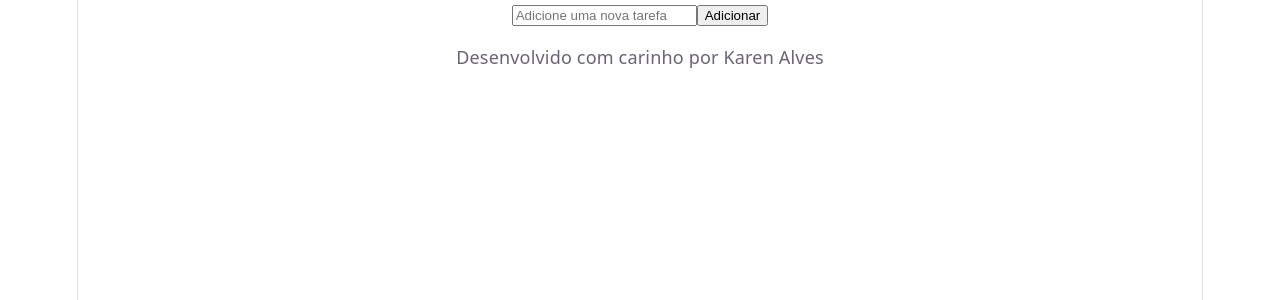
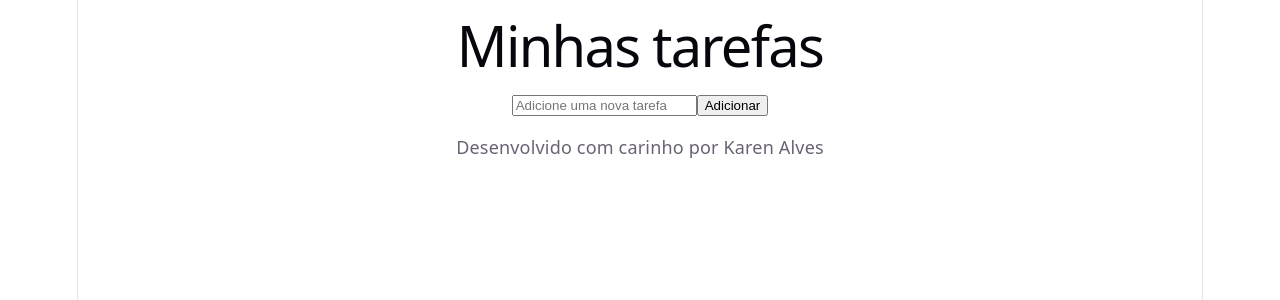
Before and after one commit to karenaraujodev/react-todo-list, a React (Vite) app in the folder TodoList/: page / in a window 1280 px wide. Shown: the top 300 px of the page. Built offline with nearby package versions, Linux system fonts and the light colour scheme.

Commit message:
refactor: split app into reusable components

```diff
--- a/TodoList/src/App.jsx
+++ b/TodoList/src/App.jsx
@@ -1,17 +1,18 @@
 import './App.css'
+import Header from './header'
+import TaskForm from './TaskForm'
+import TaskList from './TaskList'
+import Footer from './Footer'
 
 function App() {
   return (
     <>
-      <header />
+      <Header />
       <main>
-        <input type="text" placeholder="Adicione uma nova tarefa"/>
-        <button id='addItem'>Adicionar</button>
-        <ul id='list'></ul>
+        <TaskForm />
+        <TaskList />
       </main>
-      <footer>
-        <p>Desenvolvido com carinho por Karen Alves </p>
-      </footer>
+      <Footer />
     </>
 
 
--- /dev/null
+++ b/TodoList/src/Footer.jsx
@@ -0,0 +1,8 @@
+function Footer() {
+    return (
+        <footer>
+            <p>Desenvolvido com carinho por Karen Alves</p>
+        </footer>
+    )
+}
+export default Footer
--- /dev/null
+++ b/TodoList/src/TaskForm.jsx
@@ -0,0 +1,16 @@
+function TaskForm() {
+  return (
+    <form>
+      <input
+        type="text"
+        placeholder="Adicione uma nova tarefa"
+      />
+
+      <button type="submit">
+        Adicionar
+      </button>
+    </form>
+  )
+}
+
+export default TaskForm
--- /dev/null
+++ b/TodoList/src/TaskList.jsx
@@ -0,0 +1,7 @@
+function TaskList() {
+    return (
+        <ul id='list'>
+        </ul>
+    )
+}
+export default TaskList
```
